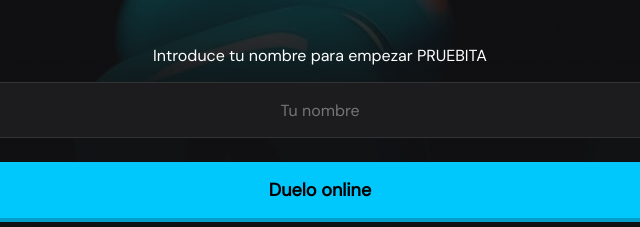
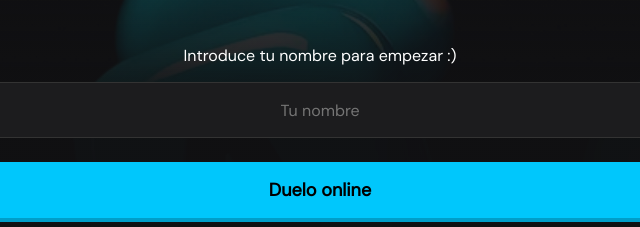
Before and after one commit to weareminima/playground, a website: page index.html in a window 1280 px wide. Shown: the part 490-717 px from the top of the page, 320-960 px from the left. Drawn offline with nearby package versions, Linux system fonts and the light colour scheme.

Commit message:
chore: Update intro text in the welcome screen.

```diff
--- a/index.html
+++ b/index.html
@@ -737,7 +737,7 @@
     <div id="screen-intro" class="screen">
         <div style="flex-grow: 1;"></div>
         <div class="logo-svg" id="intro-logo-container"></div>
-        <p class="intro-text">Introduce tu nombre para empezar PRUEBITA</p>
+        <p class="intro-text">Introduce tu nombre para empezar :)</p>
         <input type="text" id="username" placeholder="Tu nombre" maxlength="10">
         <div class="btn-container">
             <button class="btn btn-primary btn-full" onclick="initMode('MULTI')">Duelo online</button>
```
